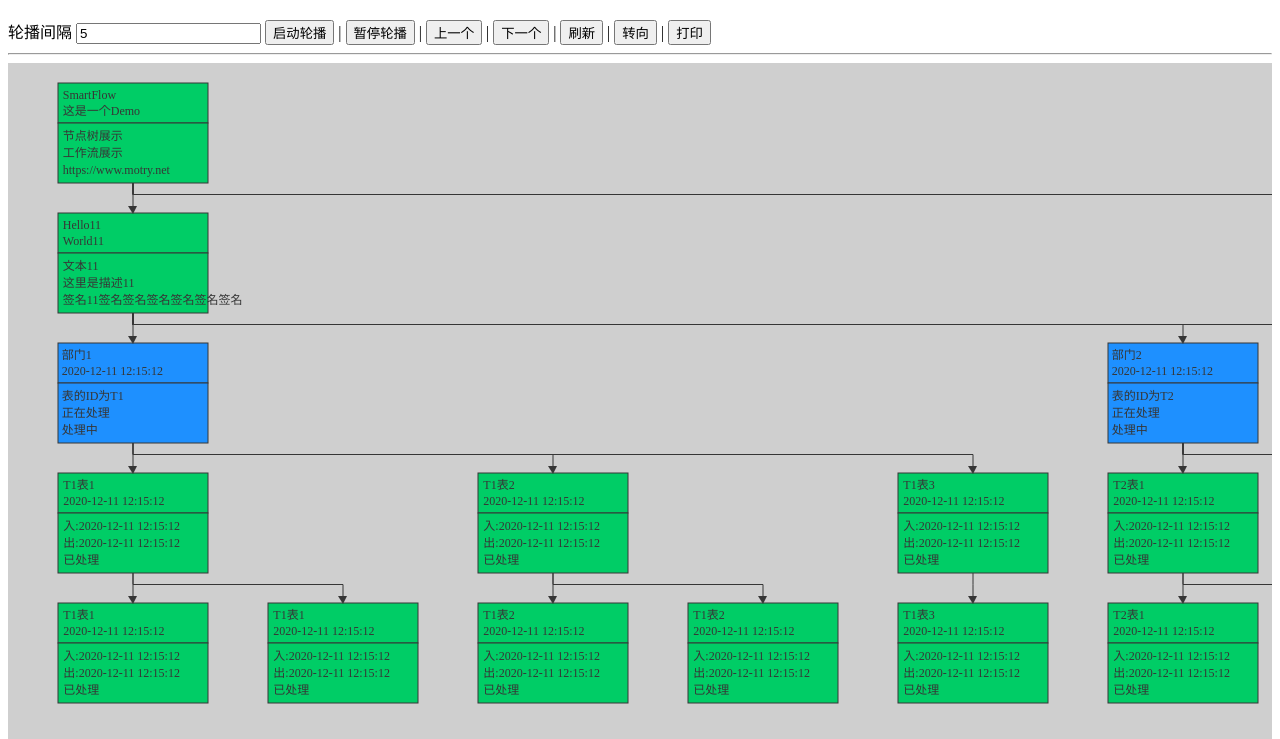
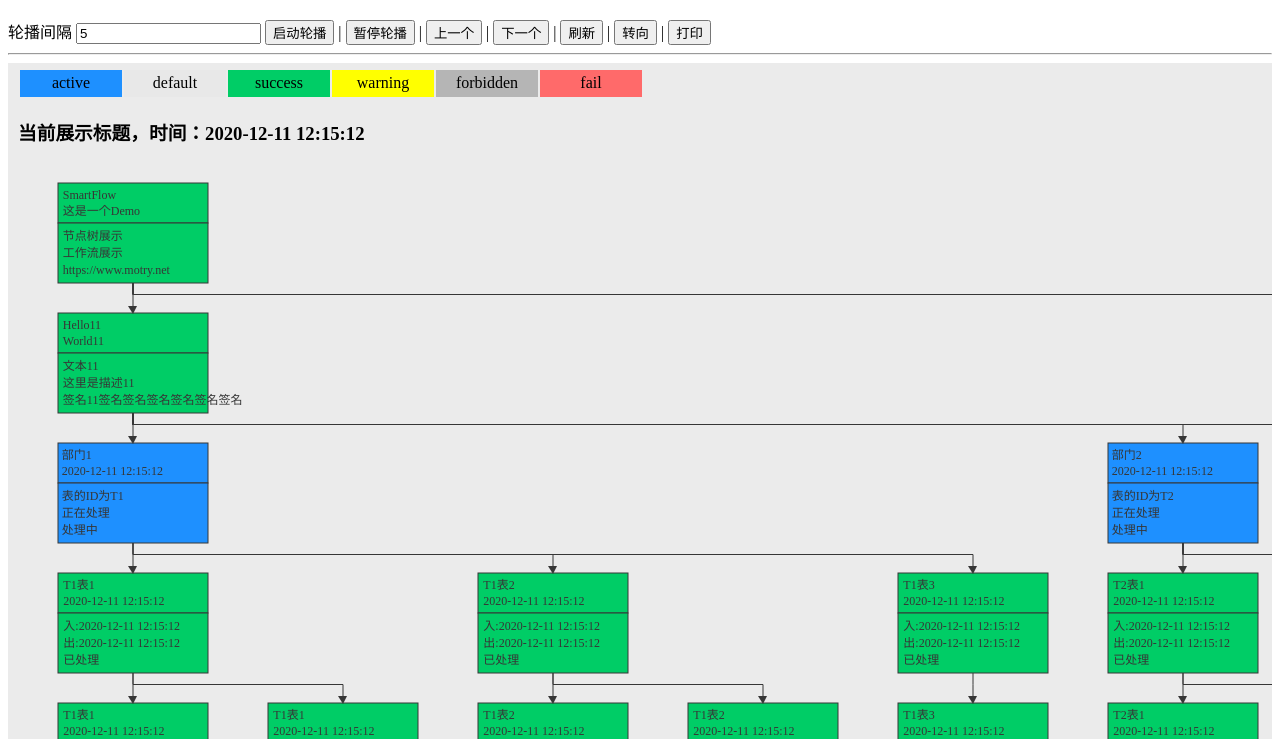
Before and after one commit to godbirds/smartflow, a plain HTML site: page index.html in a window 1280 px wide. Shown: the part 61-800 px from the top of the page. Drawn offline with Linux system fonts and the light colour scheme.

Commit message:
基板调优：背景色由最外层DIV容器控制，增加状态栏，标题栏，水印栏展示

```diff
--- a/index.html
+++ b/index.html
@@ -43,7 +43,9 @@
 		</div>
 		<hr/>
 		<!--startprint-->
-		<div id="demoId" style="overflow:auto;width: 100%;height:100%"></div>
+		<div id="demoId" style="overflow:auto;width: 100%;height:auto;background-color: #EBEBEB;">
+
+		</div>
 		<!--endprint-->
 		<script>
 
@@ -81,11 +83,23 @@
 			//console.log(data);
 			sm.setNodes(data);
 			// sm.setDirection("vertical");
+			sm.setViewTitle("<h3>当前展示标题，时间："+sm.getDateTime()+"<h3>");
+			sm.setWaterMark("<div style='background:black;color:white;font-size:20'>@CopyRisgh www.motry.net 时间："+sm.getDateTime()+"<div>");
+			sm.setStatusShow(true);//屏蔽状态标题栏
 			var times = sm.getNodes()[0].children.length;
-			showFlow();//初始化0开始
-			//点击回调函数监听
+			showFlow();//展示信息
+
+			//点击回调函数监听,根据需求实现
 			sm.onClick(function(status,svg,node){
 				alert("点击了:title="+node.title);
+			});
+			//鼠标移入回调函数监听,根据需求实现
+			sm.onMouseOver(function(status,svg,node){
+				//console.log("鼠标移入:title="+node.title);
+			});
+			//鼠标移出回调函数监听,根据需求实现
+			sm.onMouseOut(function(status,svg,node){
+				//console.log("鼠标移出:title="+node.title);
 			});
 			//下一个节点，先暂停轮播自动切换下一个节点
 			function nextStep(){
@@ -146,7 +160,7 @@
 						sm.setChildren(ttnode,[]);
 					}
 				}
-				console.log("showFlow direction : "+sm.DefaultConfig.direction);
+				console.log("ShowFlow direction : "+sm.DefaultConfig.direction);
 				sm.show();
 				index = index+1;
 			}
--- a/smartflow.js
+++ b/smartflow.js
@@ -1,4 +1,4 @@
-var that = null;
+var that = null;//工作流视图对象
 function SmartFlow(docObj){
 	that = this;
 	this.obj = docObj;
@@ -37,15 +37,18 @@ function SmartFlow(docObj){
 		height:80,//组件高度，不建议修改
 		space:50, //组件间隙，可随需求修改
 		direction:'horizontal',//组件方向：水平-horizontal 垂直-vertical
+		viewTitle:"",//视图标题
 		viewHeight:'900px',//组件视图高度
 		viewWidth:'1200px',//组件视图宽度
-		viewBackground:"#CFCFCF",//组件视图背景，可调用setViewBackground设置
+		viewBackground:"#EBEBEB",//组件视图背景，可在设置页面的DIV容器中自由设置
 		strokeColor:"#363636",   //组件线条颜色，可调用setViewBackground设置
 		strokeWidth:"1",//组件线条宽度
 		fontSize:'12px',//组件字体大小
 		fontColor:"#363636",//组件字体颜色
 		startX:50,//默认开始位置X，可调用setStart设置
-		startY:20 //默认开始位置Y，可调用setStart设置
+		startY:20,//默认开始位置Y，可调用setStart设置
+		statusShow:true,//是否展示状态Banner 1-是 0-否（非1）
+		waterMark:""
 	};
 	/**
 	 * 设置开始位置
@@ -77,12 +80,61 @@ function SmartFlow(docObj){
 	this.setStrokeColor=function(color){
 		this.DefaultConfig.strokeColor=color;
 	}
+	/**
+	 * 设置是否展示状态标签，默认展示
+	 * @param {Object} boolean show
+	 */
+	this.setStatusShow=function(show){
+		this.DefaultConfig.statusShow = show;
+	};
+	/**
+	 * 设置标题，内容可以是一段HTML，自由发挥
+	 * @param {Object} title
+	 */
+	this.setViewTitle=function(title){
+		this.DefaultConfig.viewTitle = title;
+	};
+	/**
+	 * 设置水印，内容可以是一段HTML，自由发挥
+	 * @param {Object} watermark
+	 */
+	this.setWaterMark=function(watermark){
+		this.DefaultConfig.waterMark = watermark;
+	};
+
+	//回调函数对象
 	this.callback = null;
+	this.mouseover = null;
+	this.mouseout = null;
+	/**
+	 * 绑定点击监听
+	 * @param {Object} status
+	 * @param {Object} data
+	 * @param {Object} svg
+	 */
 	this.onClick=function(callback=function(status,svg,data){}){
 		this.callback = callback;
 	};
 	/**
-	 * 需要自定义组件可在此方法中添加
+	 * 绑定鼠标移入监听
+	 * @param {Object} status
+	 * @param {Object} data
+	 * @param {Object} svg
+	 */
+	this.onMouseOver=function(mouseover=function(status,svg,data){}){
+		this.mouseover = mouseover;
+	};
+	/**
+	 * 绑定鼠标移出监听
+	 * @param {Object} status
+	 * @param {Object} data
+	 * @param {Object} svg
+	 */
+	this.onMouseOut=function(mouseout=function(status,svg,data){}){
+		this.mouseout = mouseout;
+	};
+	/**
+	 * 【可自由拓展】获取图形，默认值提供react（node节点的type指定）
 	 * @param {Object} rtype
 	 * @param {Object} node
 	 * @param {Object} anty
@@ -91,13 +143,12 @@ function SmartFlow(docObj){
 	this.getGraphical=function(node,antx,anty){
 		var rtype = node.type;
 		var rtv = "NOT SUPPORT "+rtype;
+		var style = this.getStyle(node);
+		var txtStyle = this.getTxtStyle(node);
 		var status = this.Status.getValue(node.theme);
-		var txtStyle = "font-size:"+this.DefaultConfig.fontSize
-			+";fill:"+this.DefaultConfig.fontColor
-			+";size:"+this.DefaultConfig.fontSize;
-		var style = this.getStyle(node);
-		//react 图形
-		if(rtype == 'react'){
+		//TODO 根据业务需求重新画图形
+		//默认提供支持react图形，见效果图，添加if可修改或者拓展自定义图形
+		if(rtype == 'react' || rtype == null || rtype == ''){
 			rtv = "";
 			var txt1 = node.title,
 			txt2=node.subtitle,
@@ -114,22 +165,21 @@ function SmartFlow(docObj){
 			var ltxt5 = this.getPXLength(txt5).width;
 			var maxwd = Math.max.call(null,ltxt1,ltxt2,ltxt3,ltxt4,ltxt5);
 			var avgwd = Math.abs(this.DefaultConfig.width-(ltxt1+ltxt2+ltxt3+ltxt4+ltxt5)/space_interval);
-			MAX_WIDTH = this.DefaultConfig.width;
-			console.log("this.DefaultConfig.width"+this.DefaultConfig.width+",MAX_WIDTH="+MAX_WIDTH);
-			var txt1x = antx+(MAX_WIDTH-avgwd)/bottom_height_sub;
-			var txt2x = antx+(MAX_WIDTH-avgwd)/bottom_height_sub;
-			var txt3x = antx+(MAX_WIDTH-avgwd)/bottom_height_sub;
-			var txt4x = antx+(MAX_WIDTH-avgwd)/bottom_height_sub;
-			var txt5x = antx+(MAX_WIDTH-avgwd)/bottom_height_sub;
+			//console.log("this.DefaultConfig.width"+this.DefaultConfig.width+",MAX_WIDTH="+MAX_WIDTH);
+			var txt1x = antx+(this.DefaultConfig.width-avgwd)/bottom_height_sub;
+			var txt2x = antx+(this.DefaultConfig.width-avgwd)/bottom_height_sub;
+			var txt3x = antx+(this.DefaultConfig.width-avgwd)/bottom_height_sub;
+			var txt4x = antx+(this.DefaultConfig.width-avgwd)/bottom_height_sub;
+			var txt5x = antx+(this.DefaultConfig.width-avgwd)/bottom_height_sub;
 			var dataset = encodeURIComponent(JSON.stringify(node));
 			var vspace1 = this.DefaultConfig.height/space_interval;
 			var vspace2 = (this.DefaultConfig.height/2+bottom_height_sub)/3.5;
-			var mouse = "onclick=onClick('"+status+"',this,that) onmouseover=onMouseOver('"+status+"',this) onmouseout=onMouseOut('"+status+"',this)";
+			var mouse = "onclick=_TClick('"+status+"',this,that) onmouseover=_TMouseOver('"+status+"',this,that) onmouseout=_TMouseOut('"+status+"',this,that)";
 			rtv+="<svg xmlns='http://www.w3.org/2000/svg' version='1.1' width='100%' id='"+node.id+"' "+mouse+" data-set="+dataset+">";
-			rtv+="<rect x='"+antx+"' y= '"+anty+"' width='"+MAX_WIDTH+"' height='"+theight+"' style='"+style+"'/>";
+			rtv+="<rect x='"+antx+"' y= '"+anty+"' width='"+this.DefaultConfig.width+"' height='"+theight+"' style='"+style+"'/>";
 			rtv+="<text x='"+txt1x+"' y='"+(anty+vspace1*1)+"' style='"+txtStyle+"'>"+txt1+"</text>";
 			rtv+="<text x='"+txt2x+"' y='"+(anty+vspace1*2)+"' style='"+txtStyle+"'>"+txt2+"</text>";
-			rtv+="<rect x='"+antx+"' y= '"+(anty+theight)+"' width='"+MAX_WIDTH+"' height='"+(theight+bottom_height_sub)+"' style='"+style+"'/>";
+			rtv+="<rect x='"+antx+"' y= '"+(anty+theight)+"' width='"+this.DefaultConfig.width+"' height='"+(theight+bottom_height_sub)+"' style='"+style+"'/>";
 			rtv+="<text x='"+txt3x+"' y='"+(anty+theight+vspace2*1)+"' style='"+txtStyle+"'>"+txt3+"</text>";
 			rtv+="<text x='"+txt4x+"' y='"+(anty+theight+vspace2*2)+"' style='"+txtStyle+"'>"+txt4+"</text>";
 			rtv+="<text x='"+txt5x+"' y='"+(anty+theight+vspace2*3)+"' style='"+txtStyle+"'>"+txt5+"</text>";
@@ -137,6 +187,7 @@ function SmartFlow(docObj){
 			return rtv;
 		}
 	};
+	//根据节点获取对应的样式，动态展示
 	this.getStyle=function(node){
 		var style="stroke:"+this.DefaultConfig.strokeColor+";stroke-width:"+this.DefaultConfig.strokeWidth+";";
 		var status = this.Status.getValue(node.theme);
@@ -147,6 +198,16 @@ function SmartFlow(docObj){
 		}
 		return style;
 	};
+	//获取默认的TXT样式
+	this.getTxtStyle=function(node){
+		return "font-size:"+this.DefaultConfig.fontSize
+			+";fill:"+this.DefaultConfig.fontColor
+			+";size:"+this.DefaultConfig.fontSize;
+	};
+	/**
+	 * 获取一段文本的推算长度宽度
+	 * @param {Object} html
+	 */
 	this.getPXLength=function(html){
 		let dom = document.createElement('div');
 		dom.style.display = 'inline-block';
@@ -161,15 +222,35 @@ function SmartFlow(docObj){
 		return {width:width,height:height};
 	};
 	/**
-	 * 垂直构造节点
+	 * 获取状态栏HTML代码
+	 */
+	this.getStatusBanner=function(){
+		var style = "width:100px;height:25px;";
+		var html ="<div style='padding-top:5px;'><table><tr>";
+		//TODO 这里可以拓展一些标题性的说明等
+		//html += "<td><span>颜色标识说明：</span></td>";
+		for(var key in this.Status){
+			if(key != 'getValue' && (typeof key != 'function')){
+				var value = this.Status[key];
+				//console.log(value);
+				html += "<td style='"+style+"background:"+value+";' align='center'>"+key+"</td>";
+			}
+		}
+		html += "</tr></table></div>";
+		return html;
+	}
+
+	var INDEX_H = this.DefaultConfig.startX;//水平索引
+	var INDEX_V = this.DefaultConfig.startY;//垂直索引
+	var MAX_WIDTH=this.DefaultConfig.width; //最大宽度
+
+	/**
+	 * 垂直方向构造节点
 	 * @param {Object} node
 	 * @param {Object} anty
 	 * @param {Object} antx
 	 */
-	var INDEX_H = this.DefaultConfig.startX;
-	var INDEX_V = this.DefaultConfig.startY;
-	var ALL_SIZE= 0,MAX_WIDTH=this.DefaultConfig.width;
-	this.convertV=function(node,antx,anty){
+	this._convertV=function(node,antx,anty){
 		var rtv="";
 		if(node == null || node=='' || node=='undefined'){
 			return "";
@@ -187,7 +268,7 @@ function SmartFlow(docObj){
 				var lx2 = _antx-7;
 				var lzx = lx1;
 				var lzy = ly2;
-				var trtv = this.convertV(tnode,_antx,INDEX_V);
+				var trtv = this._convertV(tnode,_antx,INDEX_V);
 				if(j < node.children.length-1){
 					INDEX_V = INDEX_V+theight+this.DefaultConfig.space;
 				}
@@ -203,12 +284,12 @@ function SmartFlow(docObj){
 		return rtv;
 	};
 	/**
-	 * 水平构造节点
+	 * 水平方向构造节点
 	 * @param {Object} node
 	 * @param {Object} anty
 	 * @param {Object} antx
 	 */
-	this.convertH=function(node,antx,anty){
+	this._convertH=function(node,antx,anty){
 		var rtv="";
 		if(node == null || node=='' || node=='undefined'){
 			return "";
@@ -217,83 +298,120 @@ function SmartFlow(docObj){
 		rtv += this.getGraphical(node,antx,anty);
 		if(node.children != null && node.children != 'undefined' && node.children.length > 0){
 			var ly1 = anty+this.DefaultConfig.height+20;
-			var lx1 = antx+Math.max.call(null,MAX_WIDTH,this.DefaultConfig.width)/2;
+			var lx1 = antx+this.DefaultConfig.width/2;
 			var _anty = anty+this.DefaultConfig.height+this.DefaultConfig.space;
 			for(var j=0; j < node.children.length;j++){
 				var tnode = node.children[j];
-				var lx2 = INDEX_H+Math.max.call(null,MAX_WIDTH,this.DefaultConfig.width)/2;
+				var lx2 = INDEX_H+this.DefaultConfig.width/2;
 				var ly2 = _anty-7;
 				var lzx = ly1+(ly2-ly1)/2;
 				var lzy = ly2-(ly2-ly1)/2;
-				var trtv = this.convertH(tnode,INDEX_H,_anty);
+				var trtv = this._convertH(tnode,INDEX_H,_anty);
 				if(j < node.children.length-1){
 					INDEX_H = INDEX_H+this.DefaultConfig.width+10;
 				}
 				if(trtv != ''){
 					rtv += trtv;
+					MAX_WIDTH = Math.max.call(null,MAX_WIDTH,INDEX_H,antx);
 					rtv +="<polyline points=\""+lx1+","+ly1+" "+lx1+","+lzx+" "+lx2+","+lzy+" "+lx2+","+ly2+"\" style=\"fill:none;stroke:"+this.DefaultConfig.strokeColor+";stroke-width:"+this.DefaultConfig.strokeWidth+"\" marker-end='url(#markerArrow)'/>";
 				}
 			}
-
 		}else{
 			INDEX_H = antx+this.DefaultConfig.space;
+			MAX_WIDTH = Math.max.call(null,MAX_WIDTH,INDEX_H,antx);
 		}
 		return rtv;
 	};
-	this.buildFlow=function(){
+	/**
+	 * 创建视图
+	 */
+	this._buildFlow=function(){
 		var rtv="";
 		var antx = this.DefaultConfig.startX;
 		var anty = this.DefaultConfig.startY;
 		var tnode = this.NodeArrays[0];
 		if(this.DefaultConfig.direction == 'vertical'){
-			rtv += this.convertV(tnode,antx,anty);
+			rtv += this._convertV(tnode,antx,anty);
 		}else if(this.DefaultConfig.direction == 'horizontal'){
-			rtv += this.convertH(tnode,antx,anty);
+			rtv += this._convertH(tnode,antx,anty);
 		}else{
 			rtv = "<div style='height:200px' align='center'><h3 style='color:red'>NOT SUPPORT DIRECTION:"+this.DefaultConfig.direction+"</h3></div>";
 		}
 		return rtv;
 	};
+	/**
+	 * 展示视图
+	 */
 	this.show=function(){
-		var svghtml = this.buildFlow();
+		var svghtml = this._buildFlow();
 		var haw = this.getPXLength(svghtml);
-		var height = haw.height+"px";//自动调整高度
-		var width =  haw.width+"px"; //自动调整宽度
+		var height = haw.height;//自动调整高度
+		var width =  haw.width; //自动调整宽度
 		//console.log("SmartFlow.show direction : "+this.DefaultConfig.direction);
 		if(this.DefaultConfig.direction == 'horizontal'){
-			width =  "2000%";
+			// width =  "2000%";
+			width = Math.max.call(null,MAX_WIDTH-this.DefaultConfig.width,width)+"px";
 			height = this.DefaultConfig.viewHeight;
 		}else if(this.DefaultConfig.direction == 'vertical'){
 			width =  "100%";
+			height = Math.max.call(null,INDEX_V+this.DefaultConfig.height,height)+"px";
 		}else{
 			obj.innerHTML= svghtml;
+			svghtml = null;
 			return ;
 		}
-		var html = "";
-		//console.log("html.div[width: "+width+";height: "+height+"]");
-		html = "<div style='width: "+width+";height: "+height+";background: "+this.DefaultConfig.viewBackground+";overflow-x:auto;overflow-y:hidden'>";
+		var style="width: "+width+";height: "+height+";overflow-x:auto;overflow-y:hidden";
+		var html = "<div>";//视图开始
+		if(this.DefaultConfig.statusShow){//展示状态栏
+		    html += "<div style='padding-left:10px;'>"+this.getStatusBanner()+ "</div>";
+		}
+		if(this.DefaultConfig.viewTitle != ''){//展示标题栏
+			html += "<div style='padding-left:10px;'>"+this.DefaultConfig.viewTitle+"</div>";
+		}
+		html += "<div style='"+style+"'>";
 		html += "<?xml version='1.0' standalone='no'?><svg xmlns='http://www.w3.org/2000/svg' width='100%' height='100%' >";
 		html += "<defs><marker id='markerArrow' markerWidth='13' markerHeight='13' refx='2' refy='6' orient='auto'><path d='M2,2 L2,11 L10,6 L2,2' style='fill:"+this.DefaultConfig.strokeColor+"' /></marker></defs>";
-		html += svghtml+"</svg>";
-		html += "</div>";
-		//console.log(html);
-		obj.innerHTML= html;
+		html += svghtml+"</svg></div>";
+		if(this.DefaultConfig.waterMark != ''){//展示水印栏
+			html += "<div style='padding-left:10px;padding-bottom:10px;'>"+this.DefaultConfig.waterMark+"</div>";
+		}
+		html +="</div>";//视图结束
+		obj.innerHTML= html;//设置视图展示
 		html = null;
 		svghtml = null;
 	};
+	/**
+	 * 根据父节点设置子节点
+	 * @param {Object} nodes
+	 * @param {Object} pNode
+	 */
 	this.setChildren=function(pNode,nodes){
 		pNode.children=nodes;
 	};
+	/**
+	 * 获取本节点的子节点
+	 * @param {Object} node
+	 */
 	this.getChildren=function(node){
 		return node.children;
 	}
+	/**
+	 * 设置视图节点
+	 * @param {Object} nodes
+	 */
 	this.setNodes=function(nodes){
 		this.NodeArrays = nodes;
 	};
+	/**
+	 * 获取视图节点
+	 */
 	this.getNodes=function(){
 		return this.NodeArrays;
 	};
 };
+/**
+ * 绑定一个获取当前时间作为全局方法
+ */
 SmartFlow.prototype.getDateTime=function() {
 	var date = new Date();
 	var year = date.getFullYear();
@@ -305,8 +423,13 @@ SmartFlow.prototype.getDateTime=function() {
 	var currentTime = year + "-" + month + "-" + day + " " + hour + ":" + minute + ":" + second;
 	return currentTime;
 }
-
-function onClick(status,svg,that){
+/**
+ * 点击事件相应
+ * @param {Object} status
+ * @param {Object} that
+ * @param {Object} svg
+ */
+function _TClick(status,svg,that){
 	if(that.callback != null && (typeof that.callback == 'function')){
 		var data = svg.getAttribute('data-set');
 		if(data != null && data != 'undefined'){
@@ -318,11 +441,16 @@ function onClick(status,svg,that){
 		}
 	}
 }
-
-function onMouseOver(status,node){
-	node.style['stroke-width'] = 0;
-	for(var i=0;i<node.childNodes.length;i++){
-		var tnode = node.childNodes[i];
+/**
+ * 鼠标移入事件响应
+ * @param {Object} status
+ * @param {Object} that
+ * @param {Object} svg
+ */
+function _TMouseOver(status,svg,that){
+	svg.style['stroke-width'] = 0;
+	for(var i=0;i<svg.childNodes.length;i++){
+		var tnode = svg.childNodes[i];
 		if(tnode.nodeName=="rect"){
 			tnode.style['fill']="#E8E8E8";
 			tnode.style['stroke']="#1E90FF";
@@ -331,11 +459,27 @@ function onMouseOver(status,node){
 			tnode.style['stroke']="#FFFF00";
 		}
 	}
+	if(that.mouseover != null && (typeof that.mouseover == 'function')){
+		var data = svg.getAttribute('data-set');
+		if(data != null && data != 'undefined'){
+			data = decodeURIComponent(data);
+			var dataObj = (new Function("return " + data))();
+			that.mouseover(status,svg,dataObj);
+			dataObj = null;
+			data = null;
+		}
+	}
 }
-function onMouseOut(status,node){
-	node.style['stroke-width'] = 0;
-	for(var i=0;i<node.childNodes.length;i++){
-		var tnode = node.childNodes[i];
+/**
+ * 鼠标移出事件响应
+ * @param {Object} status
+ * @param {Object} that
+ * @param {Object} svg
+ */
+function _TMouseOut(status,svg,that){
+	svg.style['stroke-width'] = 0;
+	for(var i=0;i<svg.childNodes.length;i++){
+		var tnode = svg.childNodes[i];
 		if(tnode.nodeName=="rect"){
 			tnode.style['fill']=status;
 			tnode.style['stroke']="#363636";
@@ -344,4 +488,14 @@ function onMouseOut(status,node){
 			tnode.style['stroke']="#363636";
 		}
 	}
+	if(that.mouseout != null && (typeof that.mouseout == 'function')){
+		var data = svg.getAttribute('data-set');
+		if(data != null && data != 'undefined'){
+			data = decodeURIComponent(data);
+			var dataObj = (new Function("return " + data))();
+			that.mouseout(status,svg,dataObj);
+			dataObj = null;
+			data = null;
+		}
+	}
 }
```
Also changed, not shown: 1 other file.
